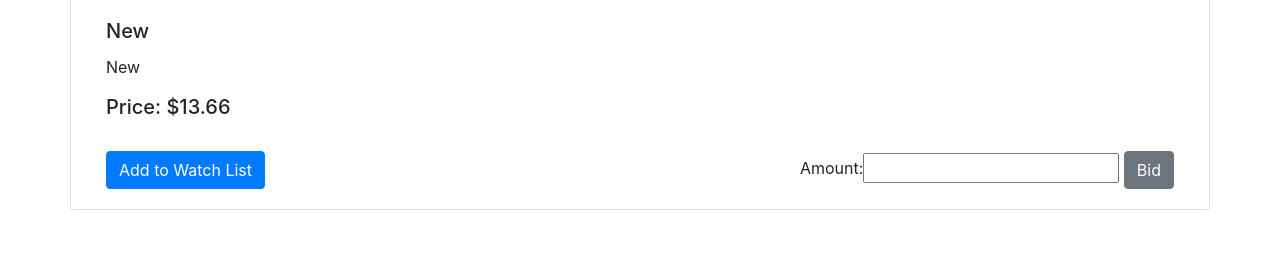
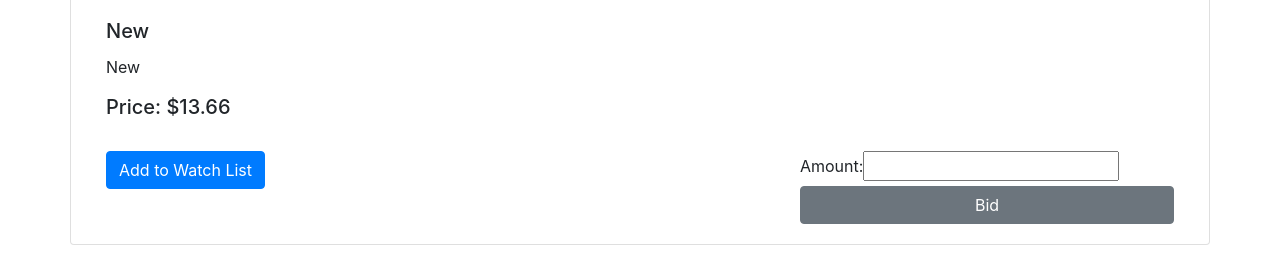
Before and after one commit to AmirAbbas-Mashayekhi/Commerce-CS50, a Django app: page /listings/17 in a window 1280 px wide. Shown: the part 665-920 px from the top of the page. Before the commit the page ends 875 px from the top, so only its background shows below. Run offline with Django 3.2, Linux system fonts and the light colour scheme; a user stored in the database is signed in; data comes from the database, SQL or seed files in the repository; data that the repository does not hold is empty; some libraries are stand-ins or nearby versions.

Commit message:
Change button design on bid.

```diff
--- a/auctions/templates/auctions/listing_detail.html
+++ b/auctions/templates/auctions/listing_detail.html
@@ -49,7 +49,7 @@
           <form action="{% url 'add-bid' %}" method="POST">
             {% csrf_token %} {{ bidding_form }}
             <input type="hidden" name="listing_id" value="{{ listing.id }}" />
-            <input type="submit" value="Bid" class="btn btn-secondary" />
+            <input type="submit" value="Bid" class="btn btn-secondary w-100" />
           </form>
           {% endif %}
         </div>
```
